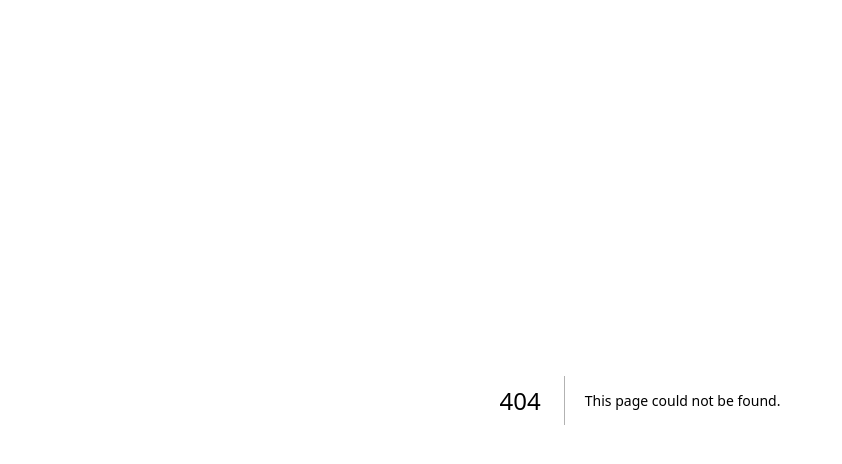
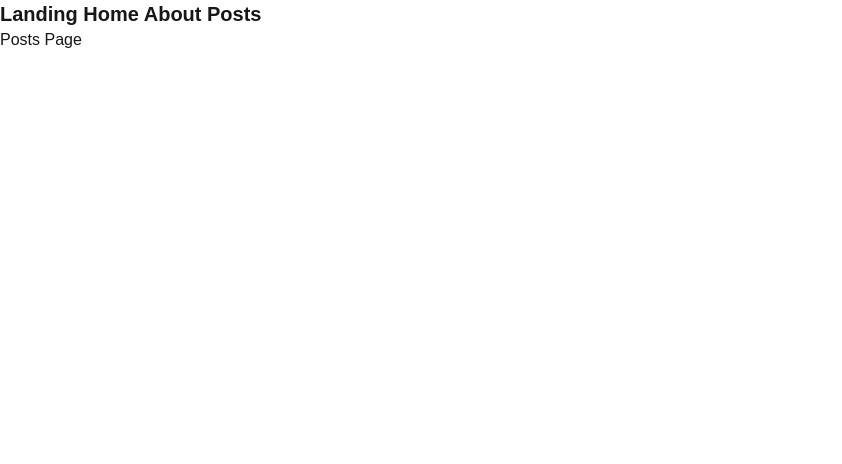
Before and after one commit to Depaytez/alx-project-0x02-setup, a Next.js app in the folder alx-project-0x02/: page /posts in a window 1280 px wide. Before the commit this address had no page. Shown: the top 464 px of the page, without its empty margins (0-842 px from the left). Built offline with nearby package versions, Linux system fonts and the light colour scheme.

Commit message:
create a posts.tsx file i forgot to create

```diff
--- a/alx-project-0x02/components/layout/Header.tsx
+++ b/alx-project-0x02/components/layout/Header.tsx
@@ -14,6 +14,9 @@ const Header: React.FC = () => {
     <Link href='/about'>
      <span className="cursor-pointer hover:text-blue-300 transition-colors duration-200"> About </span>
     </Link>
+    <Link href='/posts'>
+     <span className='cursor-pointer hover:text-blue-300 transition-colors duration-200'> Posts </span>
+    </Link>
    </nav>
    {/* <p>Button page</p> */}
   </div>
--- a/alx-project-0x02/pages/about.tsx
+++ b/alx-project-0x02/pages/about.tsx
@@ -5,8 +5,8 @@ import Header from '@/components/layout/Header';
 const About: React.FC = () => {
  return(
   <div>
+   <Header />
    <h1>About Page</h1>
-   <Header />
    <Button size="small" shape="rounded-sm">Small Button</Button>
    <Button size="medium" shape="rounded-md">Medium Button</Button>
    <Button size="large" shape="rounded-full">Large Button</Button>
--- a/alx-project-0x02/pages/home.tsx
+++ b/alx-project-0x02/pages/home.tsx
@@ -16,8 +16,8 @@ const Home: React.FC = () => {
 
  return(
   <div>
+   <Header />
    <h1>Home Page</h1>
-   <Header />
    <Card title='Tayos Villa' content='Two Bedroom Luxury apartment' />
    <Card title='Depaytez Villa' content='Eight Bedroom Luxury apartment' />
    <div>
--- /dev/null
+++ b/alx-project-0x02/pages/posts.tsx
@@ -0,0 +1,13 @@
+import React from "react";
+import Header from "@/components/layout/Header";
+
+const Posts: React.FC = () => {
+ return(
+  <div>
+   <Header />
+   <h1>Posts Page</h1>
+  </div>
+ )
+}
+
+export default Posts
```
